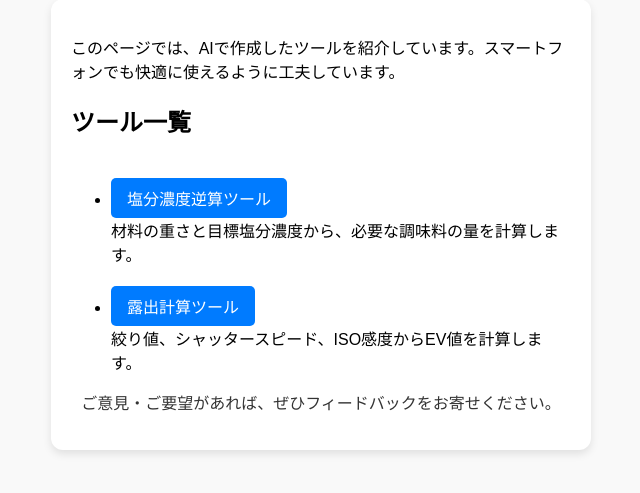
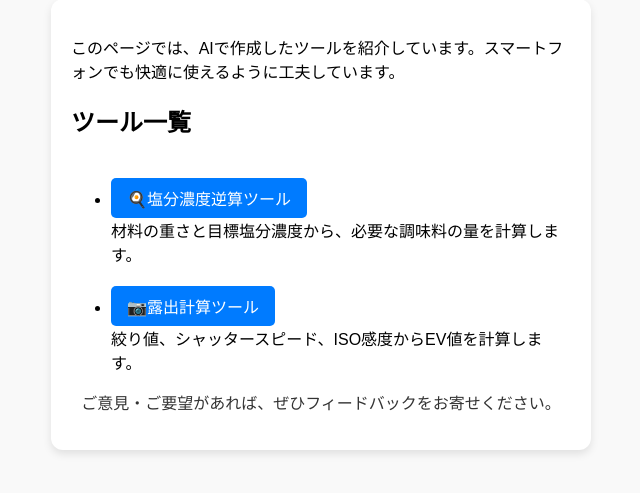
Before and after one commit to y-nob/my-html-tool, a plain HTML site: page index.html in a window 1280 px wide. Shown: the part 73-566 px from the top of the page, without its empty margins (319-959 px from the left). Drawn offline with Linux system fonts and the light colour scheme.

Commit message:
アイコン追加

```diff
--- a/index.html
+++ b/index.html
@@ -14,11 +14,11 @@
     <h2>ツール一覧</h2>
     <ul>
       <li>
-        <a href="enbunkeisan.html">塩分濃度逆算ツール</a><br>
+        <a href="enbunkeisan.html">🍳塩分濃度逆算ツール</a><br>
         材料の重さと目標塩分濃度から、必要な調味料の量を計算します。<br>
       </li>
       <li>
-        <a href="evkeisan.html">露出計算ツール</a><br>
+        <a href="evkeisan.html">📷露出計算ツール</a><br>
         絞り値、シャッタースピード、ISO感度からEV値を計算します。<br>
       </li>
       <!-- 今後ツールが増えたらここに追加できます -->
```
